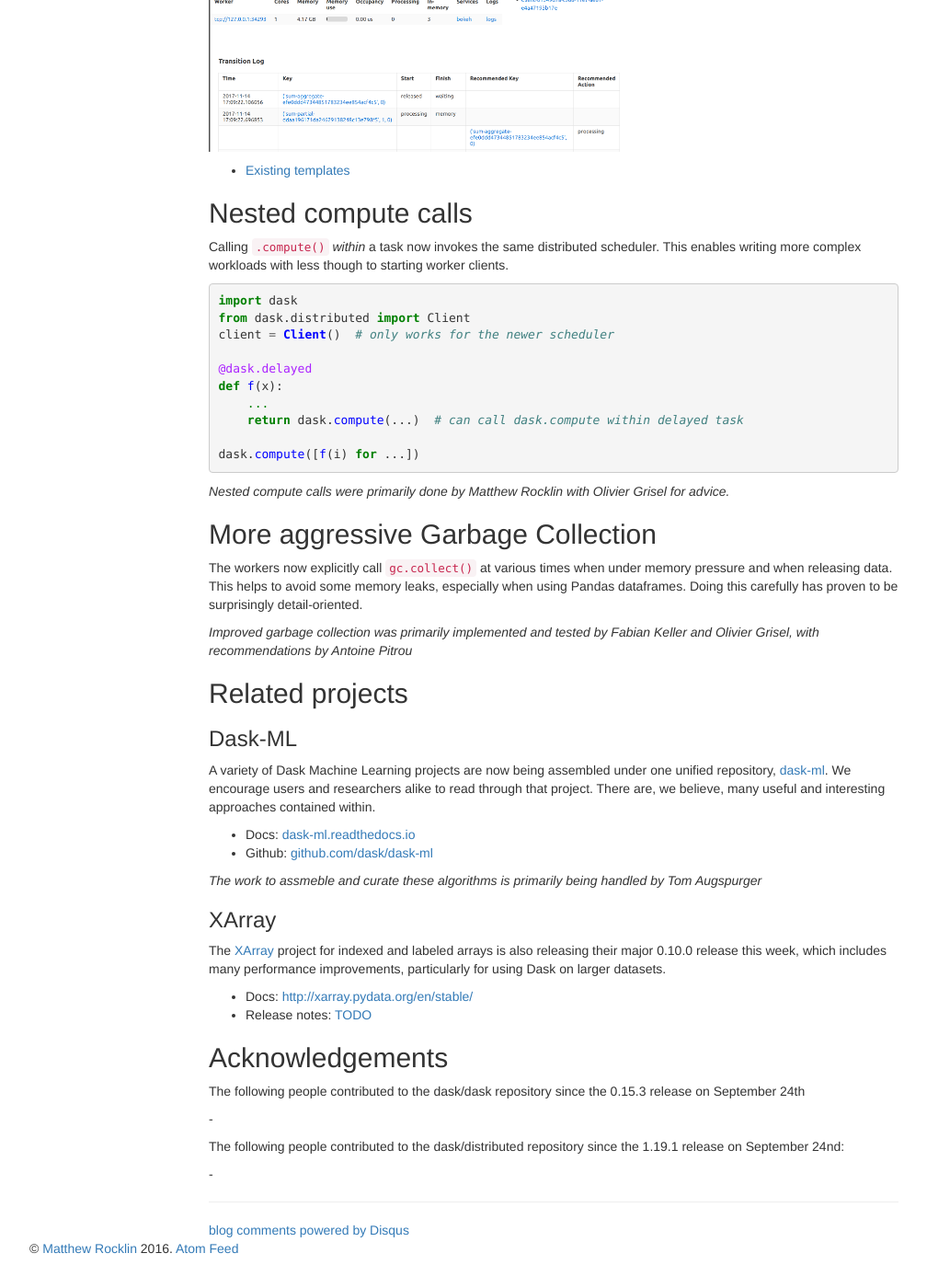
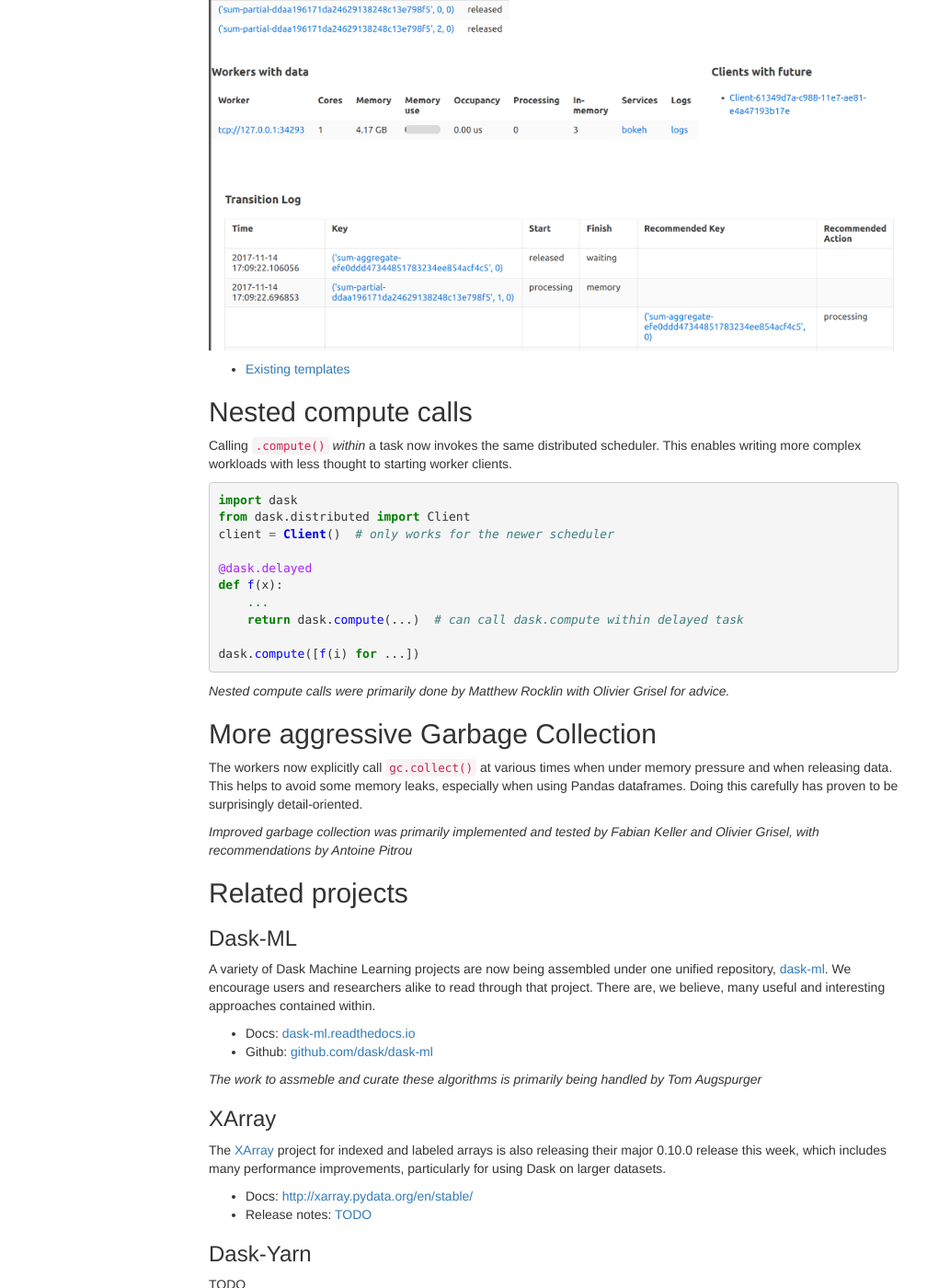
Before and after one commit to besyskymnbk/blog, a Jekyll site: the page built from _posts/work/2017-11-14-dask-0.16.0.md, in a window 1280 px wide and 1400 px high, scrolled down 2590 px. Shown: the whole window at 92% size, without its empty margins (38-1046 px from the left). Built offline with Jekyll 4.4.1, drawn with Linux system fonts in a browser that asks for light colours; comment, search, counter and statistics services are not loaded; before the commit the page ends 3967 px from its top, so only the background shows below that; some of the changed text lies outside the part shown.

Commit message:
update dask-0.16.0

````diff
--- a/_posts/work/2017-11-14-dask-0.16.0.md
+++ b/_posts/work/2017-11-14-dask-0.16.0.md
@@ -168,9 +168,10 @@ Bokeh plots, which means that they are less responsive but are much easier to
 build.  If people want to expose more scheduler state this is an easy and cheap
 way to do so.
 
-<img src="{{BASE_PATH}}/images/scheduler-info-task.png"
-     alt="Task page of Dask's scheduler info dashboard"
-     width="60%">
+<a href= "{{BASE_PATH}}/images/scheduler-info-task.png">
+  <img src="{{BASE_PATH}}/images/scheduler-info-task.png"
+       alt="Task page of Dask's scheduler info dashboard"
+       width="100%"></a>
 
 -  [Existing templates](https://github.com/dask/distributed/tree/master/distributed/bokeh/templates)
 
@@ -179,7 +180,7 @@ Nested compute calls
 --------------------
 
 Calling `.compute()` *within* a task now invokes the same distributed
-scheduler.  This enables writing more complex workloads with less though to
+scheduler.  This enables writing more complex workloads with less thought to
 starting worker clients.
 
 ```python
@@ -239,6 +240,14 @@ datasets.
 -  Release notes: [TODO](TODO)
 
 
+### Dask-Yarn
+
+TODO
+
+*Dask-yarn has recently been pushed forward by Martin Durant and Jim Crist*
+
+
+
 Acknowledgements
 ----------------
 
````
